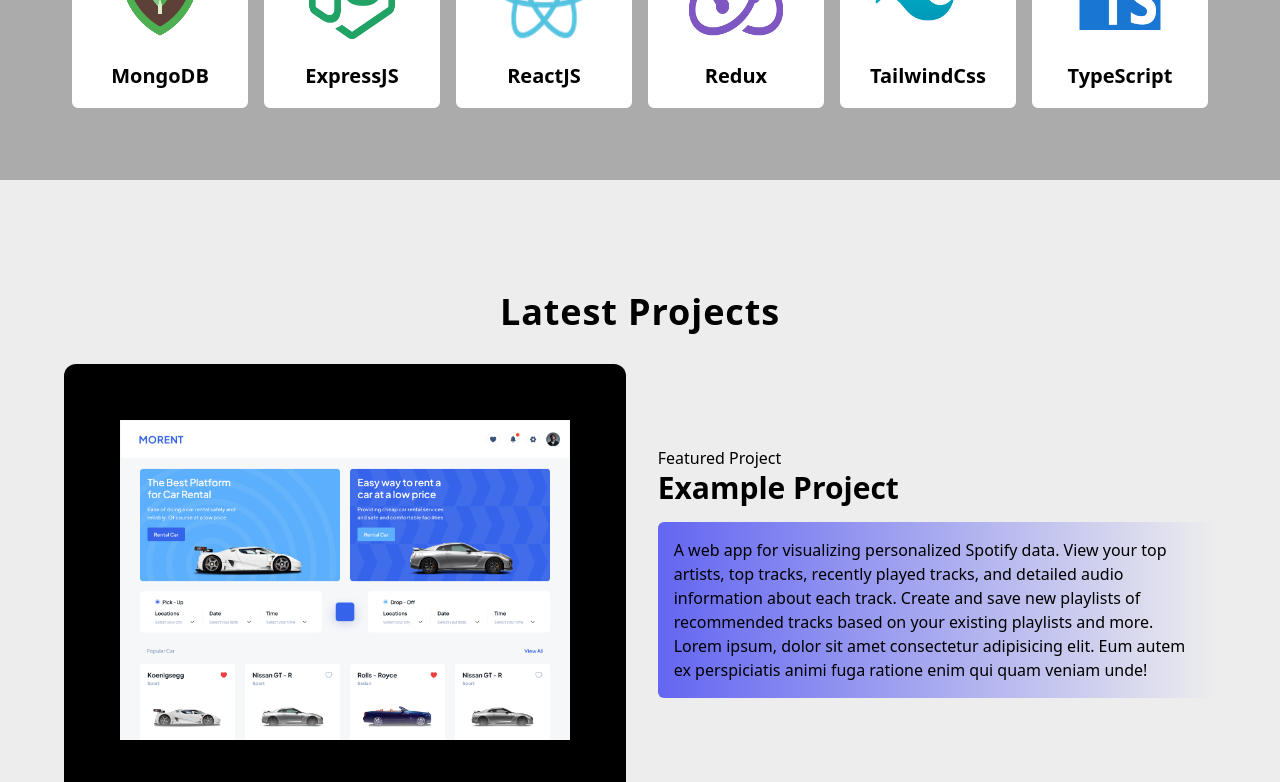
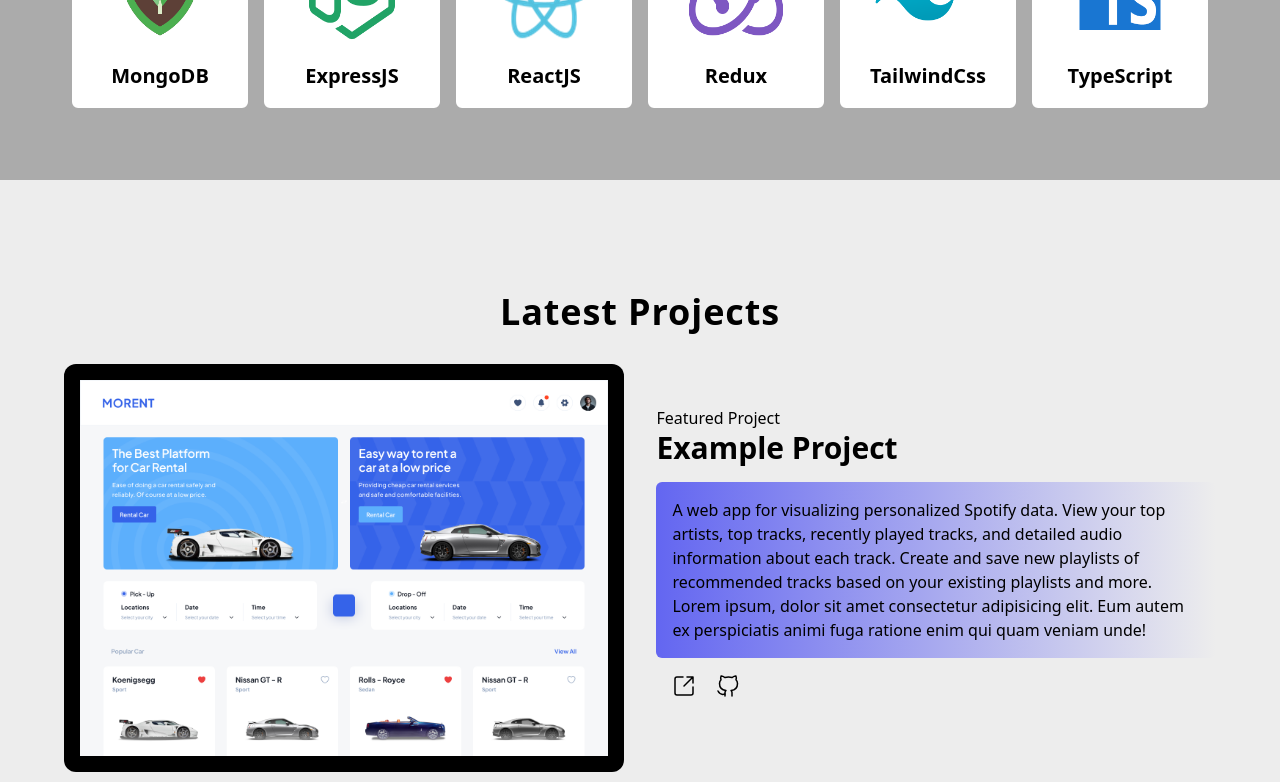
Before and after one commit to jatin-yadav/developer-portfolio-, a React (Vite) app: page / in a window 1280 px wide. Shown: the part 2000-2782 px from the top of the page. Built offline with nearby package versions, Linux system fonts and the light colour scheme.

Commit message:
Links icon of project

```diff
--- a/src/components/ProjectDisplay.tsx
+++ b/src/components/ProjectDisplay.tsx
@@ -14,13 +14,17 @@
                                 recommended tracks based on your existing playlists and more.
                                 Lorem ipsum, dolor sit amet consectetur adipisicing elit. Eum autem ex perspiciatis animi fuga ratione enim qui quam veniam unde!
                             </div>
-                            {/* <div>
-                                <a href="">Link</a>
-                                <a href="">GitHub</a>
-                            </div> */}
+                            <div className="p-4 flex gap-5">
+                                <a href="">
+                                    <svg width="24px" height="24px" viewBox="0 0 24 24" stroke-width="1.5" fill="none" stroke="currentColor" xmlns="http://www.w3.org/2000/svg"><path d="M21 3L15 3M21 3L12 12M21 3V9" stroke-width="1.5" stroke-linecap="round" stroke-linejoin="round"></path><path d="M21 13V19C21 20.1046 20.1046 21 19 21H5C3.89543 21 3 20.1046 3 19V5C3 3.89543 3.89543 3 5 3H11" stroke-width="1.5" stroke-linecap="round"></path></svg>
+                                </a>
+                                <a href="">
+                                    <svg width="24px" height="24px" stroke-width="1.5" viewBox="0 0 24 24" fill="none" stroke="currentColor" xmlns="http://www.w3.org/2000/svg"><path d="M16 22.0268V19.1568C16.0375 18.68 15.9731 18.2006 15.811 17.7506C15.6489 17.3006 15.3929 16.8902 15.06 16.5468C18.2 16.1968 21.5 15.0068 21.5 9.54679C21.4997 8.15062 20.9627 6.80799 20 5.79679C20.4558 4.5753 20.4236 3.22514 19.91 2.02679C19.91 2.02679 18.73 1.67679 16 3.50679C13.708 2.88561 11.292 2.88561 8.99999 3.50679C6.26999 1.67679 5.08999 2.02679 5.08999 2.02679C4.57636 3.22514 4.54413 4.5753 4.99999 5.79679C4.03011 6.81549 3.49251 8.17026 3.49999 9.57679C3.49999 14.9968 6.79998 16.1868 9.93998 16.5768C9.61098 16.9168 9.35725 17.3222 9.19529 17.7667C9.03334 18.2112 8.96679 18.6849 8.99999 19.1568V22.0268" stroke-width="1.5" stroke-linecap="round" stroke-linejoin="round"></path><path d="M9 20.0267C6 20.9999 3.5 20.0267 2 17.0267" stroke-width="1.5" stroke-linecap="round" stroke-linejoin="round"></path></svg>
+                                </a>
+                            </div>
                         </div>
                     </div>
-                    <div className="w-full lg:w-6/12 md:p-14 rounded-xl p-4 bg-content">
+                    <div className="w-full lg:w-6/12 rounded-xl md:p-4 p-2 bg-black">
                         <img src={projectImg} alt={`${revers}`} />
                     </div>
                 </div>
@@ -30,7 +34,7 @@
     return (
         <>
             <div className="flex md:flex-row flex-col gap-8 py-8">
-                <div className="w-full lg:w-6/12 md:p-14 p-4 rounded-xl bg-content">
+                <div className="w-full lg:w-6/12 rounded-xl md:p-4 p-2 bg-black">
                     <img src={projectImg} alt={`${revers}`} />
                 </div>
                 <div className="w-full lg:w-6/12 flex flex-col justify-center">
@@ -44,10 +48,14 @@
                             recommended tracks based on your existing playlists and more.
                             Lorem ipsum, dolor sit amet consectetur adipisicing elit. Eum autem ex perspiciatis animi fuga ratione enim qui quam veniam unde!
                         </div>
-                        {/* <div>
-                            <a href="">Link</a>
-                            <a href="">GitHub</a>
-                        </div> */}
+                        <div className="p-4 flex gap-5">
+                            <a href="">
+                                <svg width="24px" height="24px" viewBox="0 0 24 24" stroke-width="1.5" fill="none" stroke="currentColor" xmlns="http://www.w3.org/2000/svg"><path d="M21 3L15 3M21 3L12 12M21 3V9" stroke-width="1.5" stroke-linecap="round" stroke-linejoin="round"></path><path d="M21 13V19C21 20.1046 20.1046 21 19 21H5C3.89543 21 3 20.1046 3 19V5C3 3.89543 3.89543 3 5 3H11" stroke-width="1.5" stroke-linecap="round"></path></svg>
+                            </a>
+                            <a href="">
+                                <svg width="24px" height="24px" stroke-width="1.5" viewBox="0 0 24 24" fill="none" stroke="currentColor" xmlns="http://www.w3.org/2000/svg"><path d="M16 22.0268V19.1568C16.0375 18.68 15.9731 18.2006 15.811 17.7506C15.6489 17.3006 15.3929 16.8902 15.06 16.5468C18.2 16.1968 21.5 15.0068 21.5 9.54679C21.4997 8.15062 20.9627 6.80799 20 5.79679C20.4558 4.5753 20.4236 3.22514 19.91 2.02679C19.91 2.02679 18.73 1.67679 16 3.50679C13.708 2.88561 11.292 2.88561 8.99999 3.50679C6.26999 1.67679 5.08999 2.02679 5.08999 2.02679C4.57636 3.22514 4.54413 4.5753 4.99999 5.79679C4.03011 6.81549 3.49251 8.17026 3.49999 9.57679C3.49999 14.9968 6.79998 16.1868 9.93998 16.5768C9.61098 16.9168 9.35725 17.3222 9.19529 17.7667C9.03334 18.2112 8.96679 18.6849 8.99999 19.1568V22.0268" stroke-width="1.5" stroke-linecap="round" stroke-linejoin="round"></path><path d="M9 20.0267C6 20.9999 3.5 20.0267 2 17.0267" stroke-width="1.5" stroke-linecap="round" stroke-linejoin="round"></path></svg>
+                            </a>
+                        </div>
                     </div>
                 </div>
             </div>
--- a/src/pages/Projects.tsx
+++ b/src/pages/Projects.tsx
@@ -1,6 +1,5 @@
 import { project1, project2, project3 } from "@/assets"
 import ProjectDisplay from "@/components/ProjectDisplay"
-// import ProjectShowcase from "@/components/ProjectShowcase"
 import { styles } from "@/styles"
 
 const Projects = () => {
@@ -11,9 +10,6 @@
                 <ProjectDisplay revers={false} projectImg={project1} />
                 <ProjectDisplay revers={true} projectImg={project2} />
                 <ProjectDisplay revers={false} projectImg={project3} />
-                {/* <ProjectShowcase revers={false} projectImg={project1} />
-                <ProjectShowcase revers={true} projectImg={project2} />
-                <ProjectShowcase revers={false} projectImg={project3} /> */}
             </div>
         </section>
     )
```
